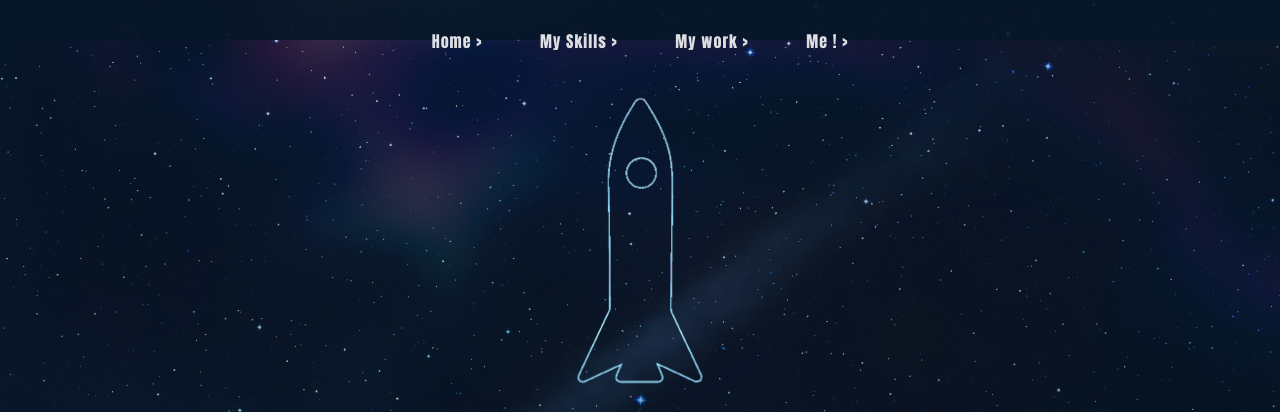
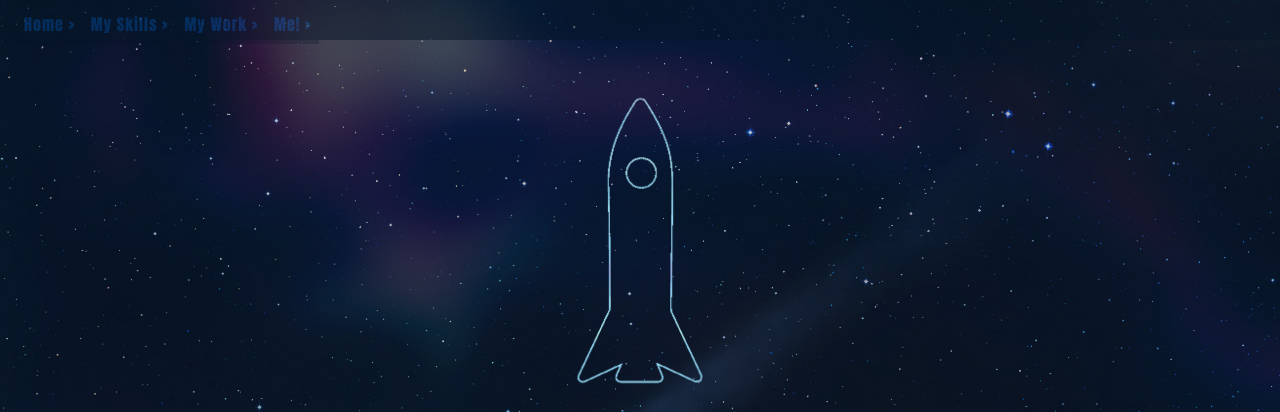
Before and after one commit to jrkwsk/portfscrollreveal, a website: page index.html in a window 1280 px wide. Shown: the top 412 px of the page. Drawn offline with nearby package versions, Linux system fonts and the light colour scheme; a web font is replaced by a local one.

Commit message:
naprawiony nav

```diff
--- a/css/style.css
+++ b/css/style.css
@@ -8,31 +8,34 @@ body {
 
 /*/nawigacja/*/
 
-nav > a {
-    margin: 1vw;
+#navbarNav > ul > li {
+/*    margin: 1vw;*/
     text-decoration: none;
     color: whitesmoke;
 }
 
 
-/*
-a.nav-link: hover {
-}
-*/
-
-nav {
+nav, #navbarNav, body > nav {
     background-color: #071729;
-    opacity: 0.9;
+    opacity: 0.5;
     height: 5vh;
     padding-top: 1vh;
 }
 
+span {
+       color: #E80090;
+
+}
+
+body > nav > button > span {
+    color: #E80090;
+}
 /*/sekcja home/*/
 
 #home {
     height: 100vh;
     width: auto;
-    background-image: url(../img/gwiazdy2.png);
+    background-image: url(../img/gwiazdy2.jpg);
     background-position: center;
     background-size: cover;
     background-repeat: no-repeat;
@@ -102,10 +105,6 @@ img.rocketsmall {
     min-height: 50px;
 }
 
-span {
-    color: #E80090;
-}
-
 p {
     vertical-align: top;
 }
--- a/index.html
+++ b/index.html
@@ -8,6 +8,9 @@
 
     <link href="https://fonts.googleapis.com/css?family=Anton|Francois+One" rel="stylesheet">
     <link rel="stylesheet" href="css/style.css">
+    <script defer src="https://use.fontawesome.com/releases/v5.0.8/js/all.js" integrity="sha384-SlE991lGASHoBfWbelyBPLsUlwY1GwNDJo3jSJO04KZ33K2bwfV9YBauFfnzvynJ" crossorigin="anonymous"></script>
+
+
 
     <!--    <link rel="stylesheet" href="https://maxcdn.bootstrapcdn.com/bootstrap/3.3.7/css/bootstrap.min.css">-->
     <link rel="stylesheet" href="https://maxcdn.bootstrapcdn.com/bootstrap/4.0.0/css/bootstrap.min.css" integrity="sha384-Gn5384xqQ1aoWXA+058RXPxPg6fy4IWvTNh0E263XmFcJlSAwiGgFAW/dAiS6JXm" crossorigin="anonymous">
@@ -15,12 +18,38 @@
 </head>
 
 <body class="text-center">
+
+    <nav class="navbar navbar-expand-sm fixed-top">
+        <button class="navbar-toggler" type="button" data-toggle="collapse" data-target="#navbarNav" aria-controls="navbarNav" aria-expanded="false" aria-label="Toggle navigation">
+    <span class="navbar-toggler-icon"><i class="fas fa-bars"></i>
+
+</span>
+  </button>
+        <div class="collapse navbar-collapse" id="navbarNav">
+            <ul class="navbar-nav">
+                <li class="nav-item active">
+                    <a class="nav-link" href="#home">Home > <span class="sr-only">(current)</span></a>
+                </li>
+                <li class="nav-item">
+                    <a class="nav-link" href="#skills">My Skills > </a>
+                </li>
+                <li class="nav-item">
+                    <a class="nav-link" href="#work">My Work > </a>
+                </li>
+                <li class="nav-item">
+                    <a class="nav-link" href="#about">Me! > </a>
+                </li>
+            </ul>
+        </div>
+    </nav>
+    <!--
     <nav class="navbar fixed-top d-flex justify-content-center">
         <a class="nav-link active" href="#home">Home > </a>
         <a class="nav-link" href="#skills">My Skills > </a>
         <a class="nav-link" href="#work">My work > </a>
         <a class="nav-link" href="#about">Me ! > </a>
     </nav>
+-->
 
     <div class="cover-container">
         <div class="container-fluid" id="home">
@@ -287,6 +316,12 @@
             delay: 400,
             distance: '2500px'
         });
+        sr.reveal('#imgmain', {
+            duration: 1900,
+            origin: 'bottom',
+            delay: 200,
+            distance: '500px'
+        });
     </script>
 
 </body>
```
Also changed, not shown: img/gwiazdy2.jpg (added).
